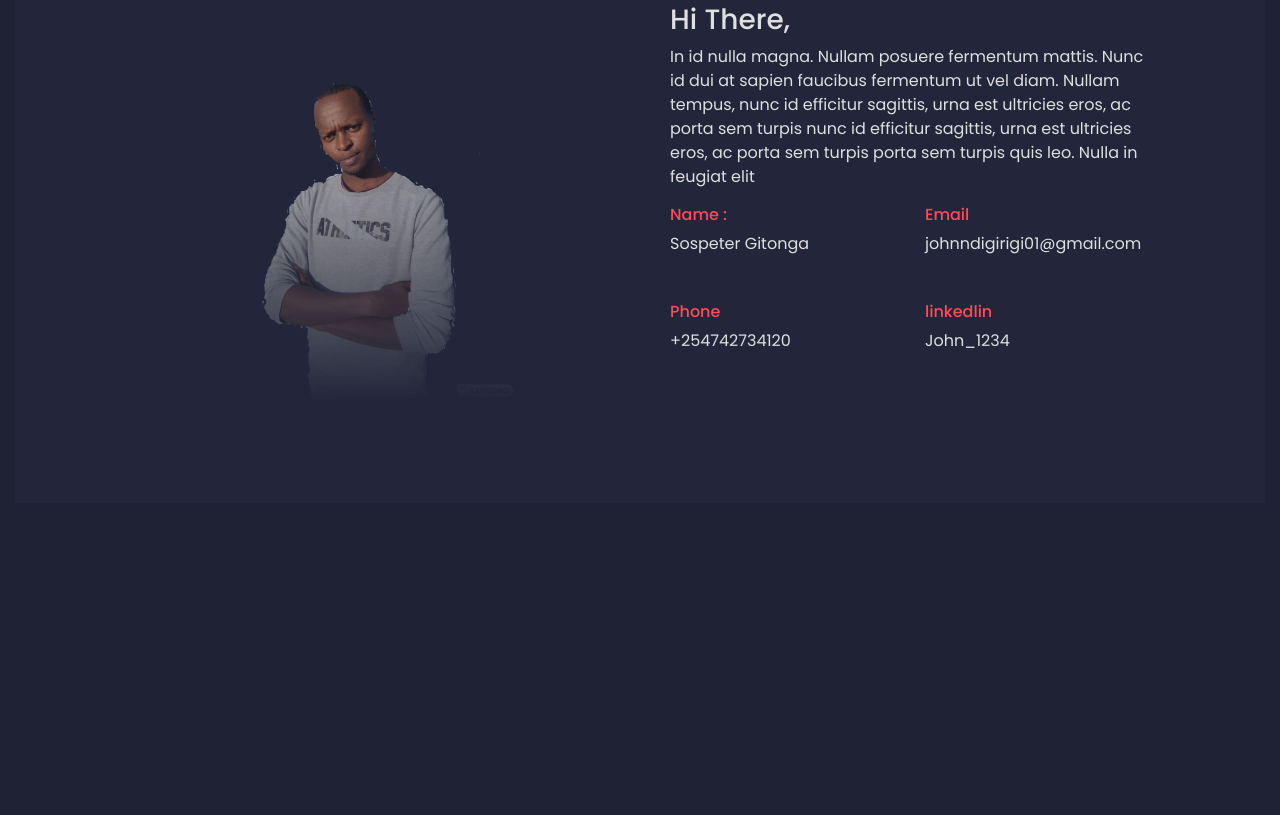
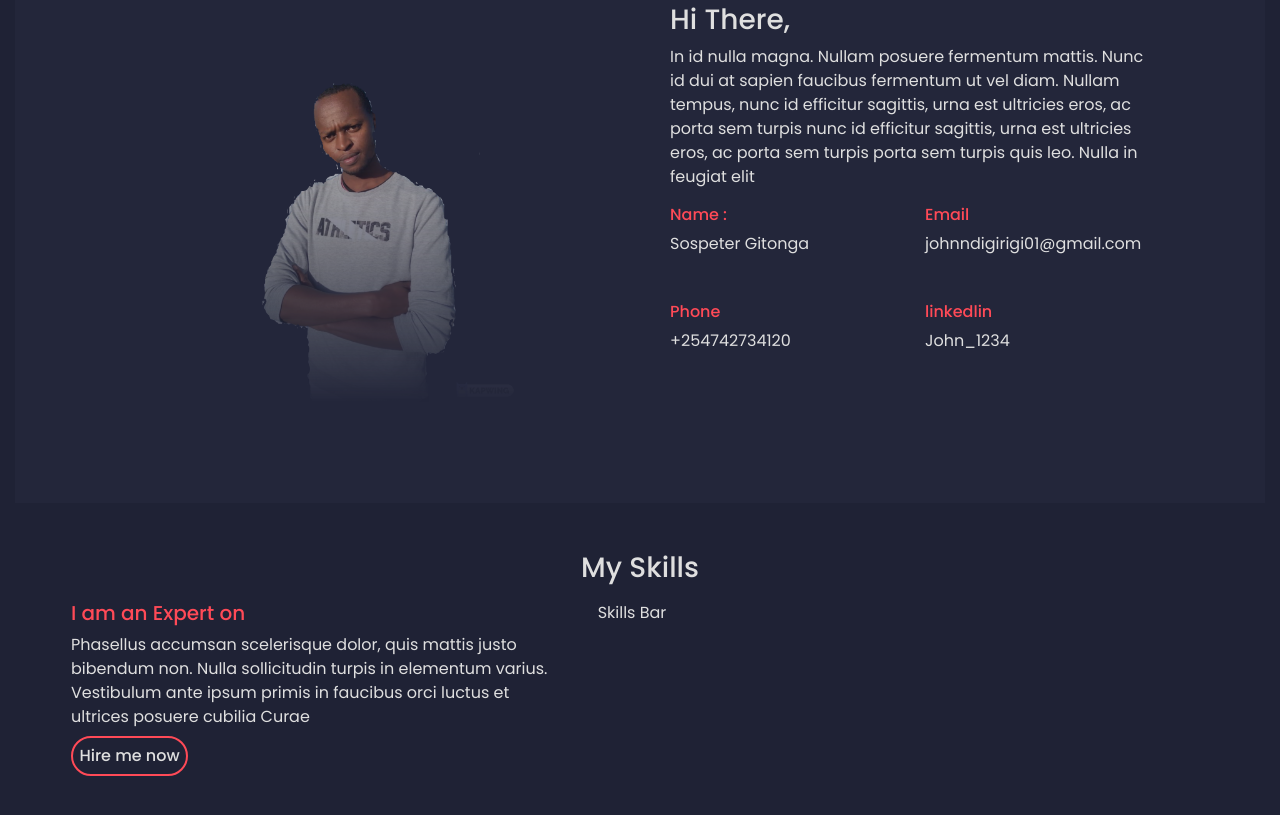
Before and after one commit to FredsTechVerse/sospeter, a website: page index.html in a window 1280 px wide. Shown: the part 2221-3036 px from the top of the page. Before the commit the page ends 2884 px from the top, so only its background shows below. Drawn offline with nearby package versions, Linux system fonts and the light colour scheme.

Commit message:
skills sect 1

```diff
--- a/index.html
+++ b/index.html
@@ -163,7 +163,17 @@
 
                     </div>
                                         <!--services-->
-                                        <div id="skills">
+                                        <div id="skills" class="row skills mt-5">
+                                          <h3 class="col col-12">My Skills</h3>
+                                          <div class="row skills-container m-2">
+                                          <div class="col expert col-12 col-md-5 ml-md-5 ">
+                                            <h5>I am an Expert on</h5>
+                                            <p>Phasellus accumsan scelerisque dolor, quis mattis justo bibendum non. Nulla sollicitudin turpis in elementum varius. Vestibulum ante ipsum primis in faucibus orci luctus et ultrices posuere cubilia Curae</p>
+                                          <a class="hire" href="">Hire me now</a>
+                                          </div>
+                                          <div class="col skl-bar col-12 col-md-5 mr-md-5">Skills Bar</div>
+                                        </div>
+
 
                                         </div>
                      <!--services-->
--- a/sass/skills.scss
+++ b/sass/skills.scss
@@ -1,3 +1,68 @@
+//variables
+$dark:#1f2235;
+$light:#dfdfdf;
+$rose:#ff4a57;
+$back:#23263a;
+
+
+
 #skills{
     background-color: transparent;
 }
+.skills{
+    h3{
+        text-align: center;
+    }
+}
+
+.expert{
+          h5{
+                         color: $rose;
+          }
+}
+
+
+
+.hire{
+    text-align:center !important;
+    margin: 0;
+    text-decoration: none;
+    color: $light;
+    height:60px !important;
+    width:100px !important;
+    font-weight:500;
+    border-radius: 50px;
+    background-color:transparent;
+    border:2px solid $rose;
+    text-decoration: none;
+    padding: 1.3%;
+}
+.hire:hover{
+    background-color:$rose;
+    text-decoration: none;
+    color: $light;
+
+
+
+
+}
+
+
+
+
+
+
+///large devices
+@media only screen and (min-width: 768px) {
+
+
+/*.skills-container{
+    display: grid;
+    grid-template-columns: 50% 50%;
+    grid-gap: 0;
+    background-color: transparent;
+    padding: 20px;
+    padding-top: 30px;
+
+}*/
+}
```
Also changed, not shown: sass/skills.css, 1 other file.
